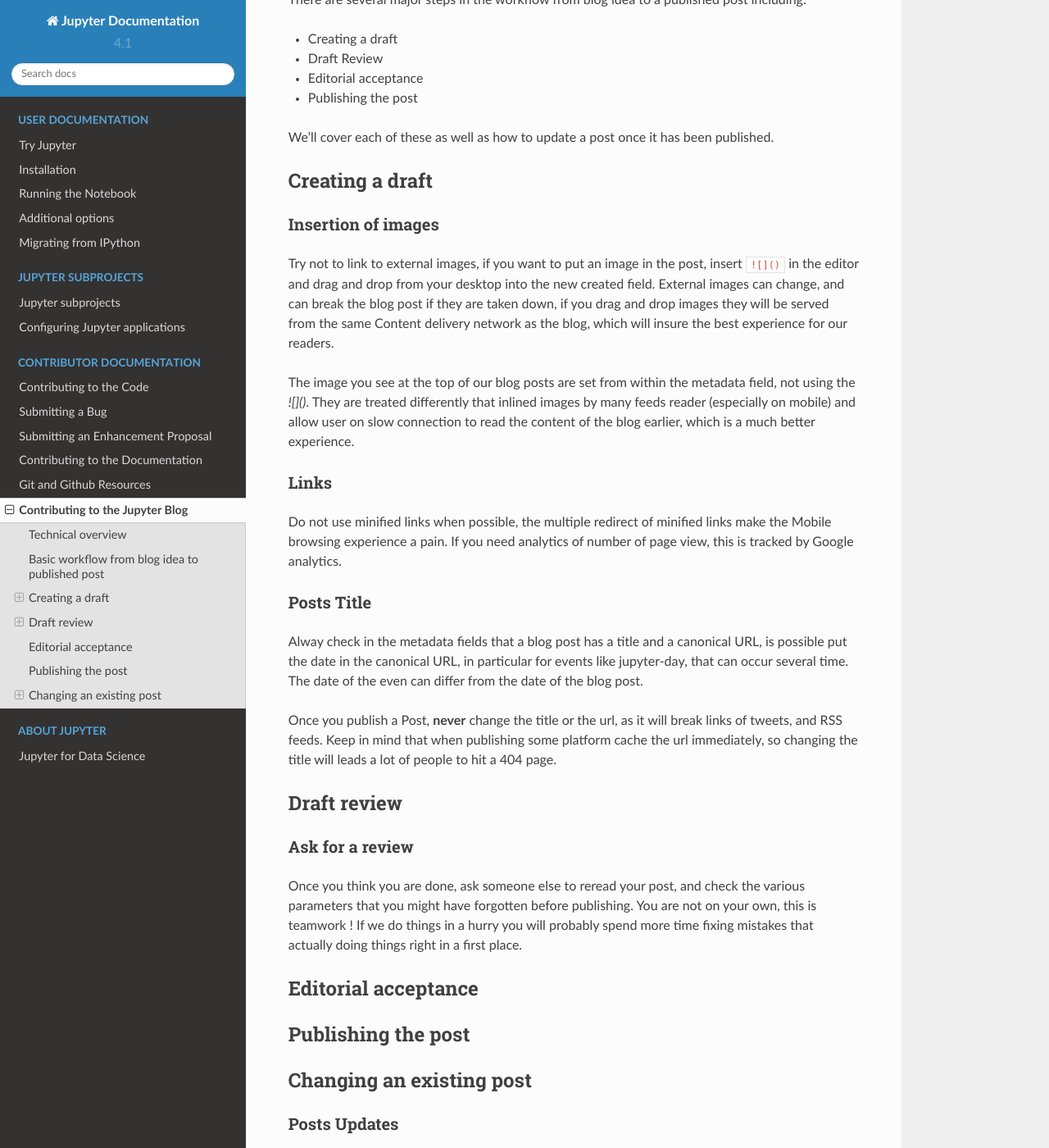
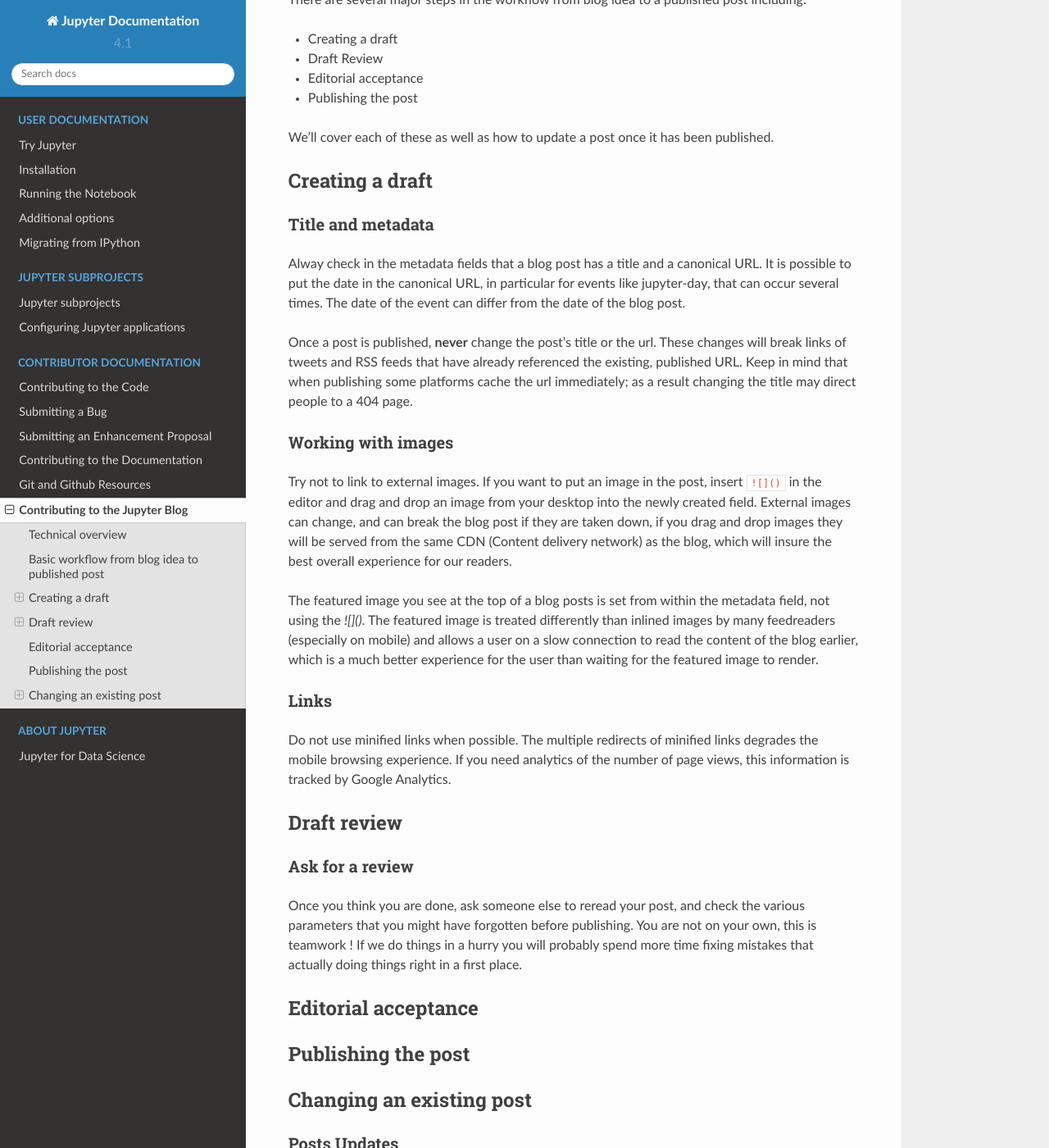
Before and after one commit to jupyter/jupyter, a Sphinx documentation site: the page built from docs/source/contrib_guide_blog.rst, in a window 1280 px wide and 1400 px high, scrolled down 524 px. Shown: the whole window at 82% size. Built offline with Sphinx 7.4.7 and the Read the Docs theme 2.0.0, drawn with Linux system fonts in a browser that asks for light colours; pages that are not in the unit, such as notebooks, are missing from menus; some of the changed text lies outside the part shown.

Commit message:
Edit text on blog post

```diff
--- a/docs/source/contrib_guide_blog.rst
+++ b/docs/source/contrib_guide_blog.rst
@@ -31,42 +31,42 @@
 Creating a draft
 ----------------
 
-Insertion of images
+Title and metadata
+~~~~~~~~~~~~~~~~~~
+
+Alway check in the metadata fields that a blog post has a title and a canonical
+URL. It is possible to put the date in the canonical URL, in particular for events
+like jupyter-day, that can occur several times. The date of the event can differ
+from the date of the blog post.
+
+Once a post is published, **never** change the post's title or the url. These
+changes will break links of tweets and RSS feeds that have already referenced
+the existing, published URL. Keep in mind that when publishing some
+platforms cache the url immediately; as a result changing the title may direct
+people to a 404 page.
+
+Working with images
 ~~~~~~~~~~~~~~~~~~~
 
-Try not to link to external images, if you want to put an image in the post,
-insert ``![]()`` in the editor and drag and drop from your desktop into the new
-created field. External images can change, and can break the blog post if they
-are taken down, if you drag and drop images they will be served from the same
-Content delivery network as the blog, which will insure the best experience for
-our readers.
+Try not to link to external images. If you want to put an image in the post,
+insert ``![]()`` in the editor and drag and drop an image from your desktop
+into the newly created field. External images can change, and can break the
+blog post if they are taken down, if you drag and drop images they will be
+served from the same CDN (Content delivery network) as the blog, which will
+insure the best overall experience for our readers.
 
-The image you see at the  top of our blog posts are set from within the
-metadata field, not using the `![]()`. They are treated differently that
-inlined images by many feeds reader (especially on mobile) and allow user on
-slow connection  to read the content of the blog earlier, which is a much
-better experience.
+The featured image you see at the top of a blog posts is set from within the
+metadata field, not using the `![]()`. The featured image is treated differently
+than inlined images by many feedreaders (especially on mobile) and allows a user
+on a slow connection to read the content of the blog earlier, which is a much
+better experience for the user than waiting for the featured image to render.
 
 Links
 ~~~~~
 
-Do not use minified links when possible, the multiple redirect of minified
-links make the Mobile browsing experience a pain. If you need analytics of
-number of page view, this is tracked by Google analytics.
-
-Posts Title
-~~~~~~~~~~~
-
-Alway check in the metadata fields that a blog post has a title and a canonical
-URL, is possible put the date in the canonical URL, in particular for events
-like jupyter-day, that can occur several time. The date of the even can differ
-from the date of the blog post.
-
-Once you publish a Post, **never** change the title or the url, as it will
-break links of tweets, and RSS feeds. Keep in mind that when publishing some
-platform cache the url immediately, so changing the title will leads a lot of
-people to hit a 404 page.
-
+Do not use minified links when possible. The multiple redirects of minified
+links degrades the mobile browsing experience. If you need analytics of
+the number of page views, this information is tracked by Google Analytics.
 
 Draft review
 ------------
@@ -91,6 +91,5 @@
 Posts Updates
 ~~~~~~~~~~~~~
 
-People that are subscribe to the blog might receive notification at every
-update of the post that is made. So use updates and fixes parsimoniously.
-It is OK to wait a few hours to fix a typo.
+Blog subscribers may receive notification at every update. So use updates and
+fixes parsimoniously. It is OK to wait a few hours to fix a typo.
```
